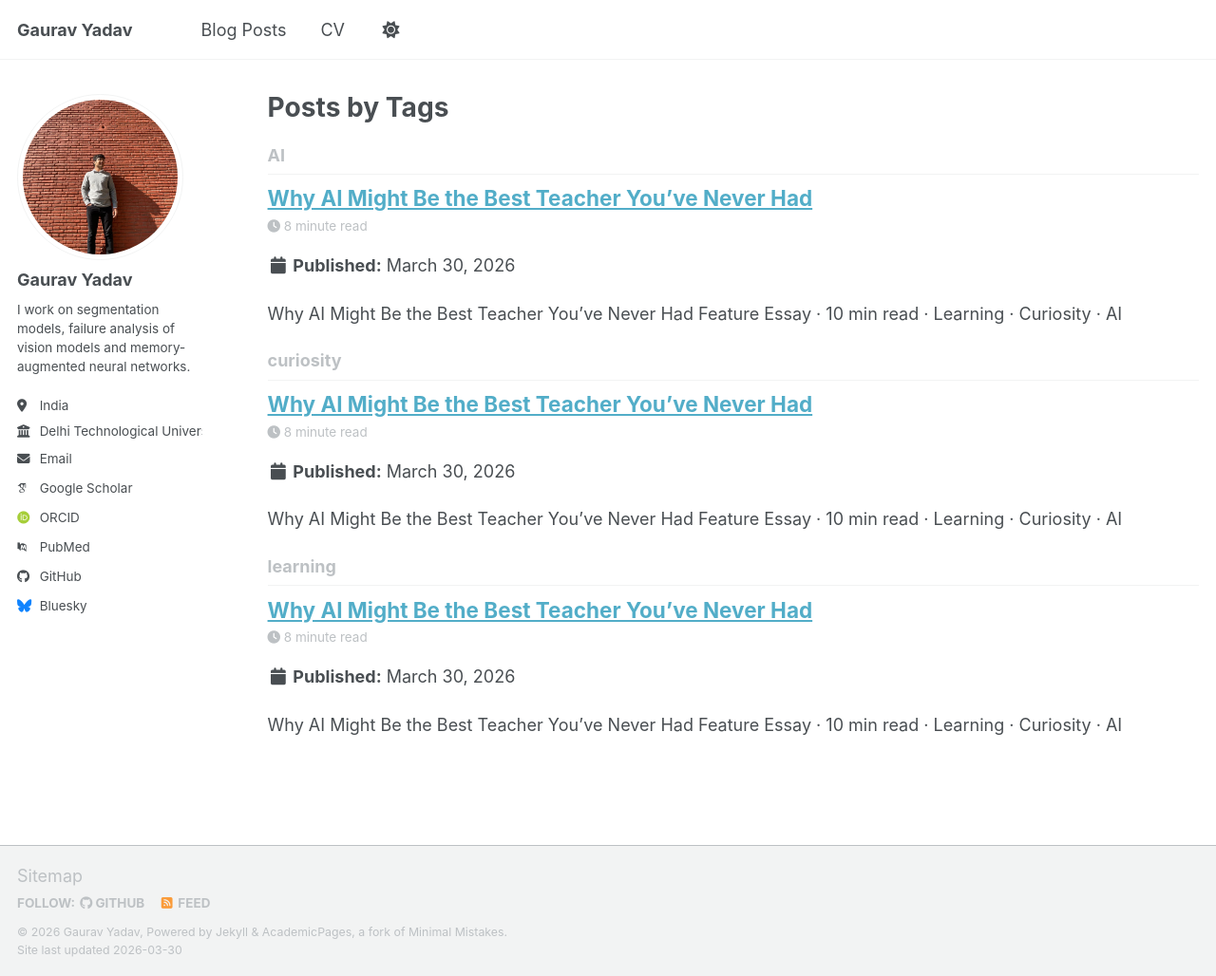
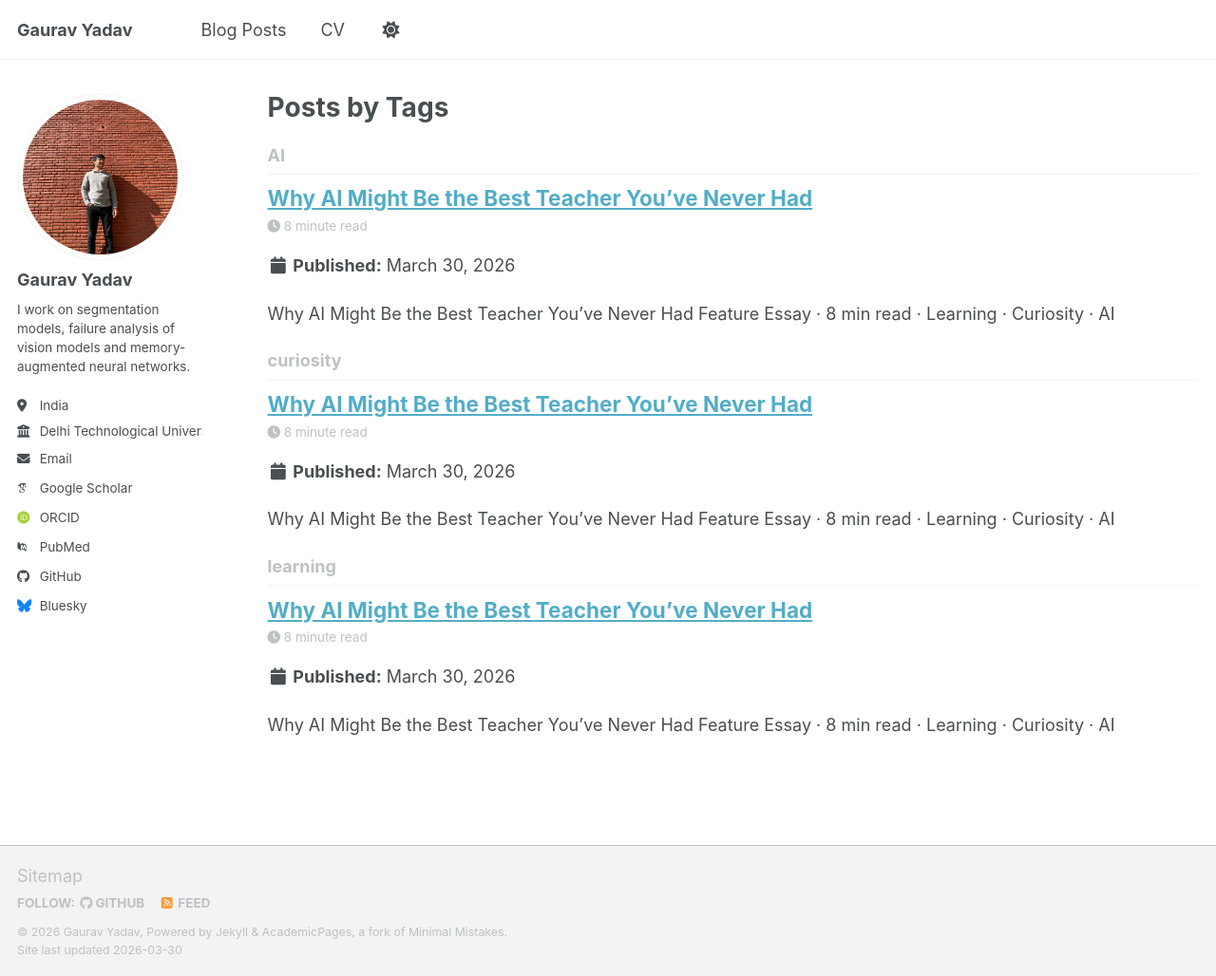
Before and after one commit to gauravyadav-ai/gauravyadav-ai.github.io, a Jekyll site: the page built from _pages/tag-archive.html, in a window 1280 px wide and 1028 px high. Shown: the whole window at 95% size. Built offline with Jekyll 4.4.1, drawn with Linux system fonts in a browser that asks for light colours; some web fonts are replaced; a script bundle is joined from its source files by our own code; library files that are not in the unit come from our copies.

Commit message:
Update 2026-03-30-ai-best-teacher.md

```diff
--- a/_posts/2026-03-30-ai-best-teacher.md
+++ b/_posts/2026-03-30-ai-best-teacher.md
@@ -10,51 +10,72 @@
 ---
 
 Why AI Might Be the Best Teacher You've Never Had
-Feature Essay · 10 min read · Learning · Curiosity · AI
+Feature Essay · 8 min read · Learning · Curiosity · AI
 
 "The only stupid question is the one you were too afraid to ask." We've all heard this line. But nobody tells you what to do when you're still afraid to ask it.
 Think back to the last time you were genuinely curious about something — a concept, a system, a random "how does this actually work?" moment. What did you do? Maybe you Googled it and got a wall of Wikipedia jargon. Maybe you asked a friend and got a half-baked answer. Maybe you said nothing at all, because you didn't want to look like the only person in the room who didn't already know.
 That feeling — the one where curiosity gets quietly killed by the fear of judgment — is more common than we admit. And it is, frankly, one of the most expensive things in learning. Not expensive in money. Expensive in potential.
 This is where AI changes something fundamental. Not because it's smarter than every teacher you've had. But because of how it lets you learn.
 
-01 / The No-Judgment Zone — The Question You Were Too Embarrassed to Ask
+---
+
+## 01 / The No-Judgment Zone — The Question You Were Too Embarrassed to Ask
+
 Let's be honest. There are things you hesitate to ask in public. In a meeting, in class, in a group chat — you hold back because you're worried about what people will think. "Everyone else seems to already know this. If I ask, they'll realise I don't."
 With AI, that fear simply doesn't exist. You can ask the most basic, "obvious" question at 2 AM and the response is the same — patient, clear, without a trace of condescension. Nobody is watching. Nobody is keeping score. You can ask the same question five times in five different ways until the answer finally clicks, and there is zero social cost to it.
 Some of the most important things people finally understood — basic finance, how their medication works, how their company's tech stack actually runs — they understood because they asked an AI what they were too embarrassed to ask anyone else.
 That's not a small thing. That's the unlocking of years of quietly accumulated confusion.
 
-02 / Learning by Doing — Test Your Ideas Before You're Wrong in Public
+---
+
+## 02 / Learning by Doing — Test Your Ideas Before You're Wrong in Public
+
 Here's something traditional education rarely offers: a safe sandbox to be wrong in. In most environments, being wrong has consequences — social, academic, professional. So people stop trying things they're unsure about.
 AI flips this entirely. You can walk up to it with a half-baked idea, a rough hypothesis, an "I think this might work but I'm not sure" — and test it. Right there. Immediately.
 Want to try a business logic? Describe it and ask the AI to stress-test it. Want to see if your code approach makes sense before writing a single line? Talk it through. Want to know if your reasoning about a problem actually holds up? Lay it out and ask where it breaks.
 This is the difference between learning in theory and learning in reality. You're not just reading about concepts — you're wrestling with them, breaking them, rebuilding them. That's how understanding actually forms.
 
-03 / The Analogy Trick — "Explain It Like I'm Five." And Mean It.
+---
+
+## 03 / The Analogy Trick — "Explain It Like I'm Five." And Mean It.
+
 There's a reason the best teachers in the world use analogies. The human brain doesn't absorb abstract concepts in isolation — it needs to attach new information to something it already knows. A good analogy is a bridge between what you don't understand and something you already do.
 The problem? Most textbooks, most lectures, most documentation — they don't give you that bridge. They assume you're already standing on the other side.
 With AI, you can just ask. "Explain recursion to me like I've never coded before." "Compare how database indexing works to something in everyday life." "What's an analogy for how neural networks learn?"
 And the beautiful part — if the first analogy doesn't land, you ask for another. And another. Until one of them makes the whole thing fall into place with an almost audible click.
 Try this: next time you're stuck on something, tell the AI — "Explain this using an analogy, something from daily life, like cooking or traffic or a library." The answer might surprise you with how suddenly clear things become.
 
-04 / The Dry Run — Simple Example. Complex Example. Now You Own It.
+---
+
+## 04 / The Dry Run — Simple Example. Complex Example. Now You Own It.
+
 Understanding a concept is one thing. Watching it work is another. There's a huge gap between "I think I get this" and "I've seen this run."
 With AI, you can close that gap in minutes. Ask it to dry run something — walk through a piece of logic step by step, show you what happens at each stage. Then ask it to do the same thing with a simpler version. Then with a more complex, real-world version. Then with an edge case that breaks the normal rules.
 By the time you've done all that, the concept isn't just something you read about. It's something you've watched in motion. That's a completely different kind of knowing.
 This is especially powerful in fields like programming, mathematics, data analysis, finance, or any domain where the gap between concept and execution is wide. You learn the rule, then you watch it applied, then you try applying it yourself. That loop — theory, dry run, practice — is how real competence builds.
 
-05 / Seeing Your Own Thinking — Visualise the Logic. Find the Gap.
+---
+
+## 05 / Seeing Your Own Thinking — Visualise the Logic. Find the Gap.
+
 One of the most underrated struggles in learning isn't not knowing the answer — it's not knowing what's wrong with your thinking. You have a chain of logic in your head, and somewhere in that chain there's a broken link, but you can't see where because the whole thing feels right from the inside.
 AI gives you an external mirror for your reasoning. You can lay out your entire thought process — "Here's how I'm thinking about this problem, step by step" — and get back a structured reflection of it. Where it's solid. Where it's shaky. What assumption is doing a lot of silent work that you didn't notice.
 You can also ask it to draw out your logic visually — as a flowchart, a tree, a step-by-step breakdown — so you can literally see the structure of what you're thinking. This turns the invisible architecture of an idea into something you can inspect, critique, and improve.
 That kind of metacognition — thinking about your own thinking — is one of the hallmarks of genuinely advanced learners. And AI makes it accessible to everyone.
 
-06 / Your Personal Curriculum — Curated Material, Exactly Where You Are
+---
+
+## 06 / Your Personal Curriculum — Curated Material, Exactly Where You Are
+
 Learning a complex topic traditionally means starting from someone else's starting point. Courses, books, tutorials — they're built for a generic learner, which means they're rarely built for you. Too basic in some places, too advanced in others. Missing the exact context you needed. Spending three chapters on things you already know and rushing through the one thing you actually needed to understand.
 With AI, you can learn from exactly where you are. Tell it what you know. Tell it what you're trying to understand. Tell it what confuses you specifically. And it builds the path from there.
 Instead of reading a 400-page book on machine learning and hoping the chapter you need is on page 217, you describe your exact confusion and get the precise explanation, example, and next step you need. That's not laziness. That's efficiency.
 This is what great tutors do for people who can afford them. AI makes it available to anyone.
 
-Final Thought — Curiosity Deserves a Better Infrastructure
+---
+
+## Final Thought — Curiosity Deserves a Better Infrastructure
+
 The problem with curiosity has never been that people aren't curious enough. It's that the infrastructure around curiosity has always been imperfect — too judgmental, too generic, too expensive, too slow, too dependent on you already knowing the right questions.
 AI doesn't fix everything. It doesn't replace the deep satisfaction of learning from a mentor who truly knows you, or the serendipity of a great book that reshapes how you see the world. But for the day-to-day work of wondering, exploring, testing, and understanding — it is the most patient, available, adaptable, and non-judgmental learning partner most people have ever had access to.
 The only question is whether you're actually using it that way. Not just to get answers. But to actually learn.
```
